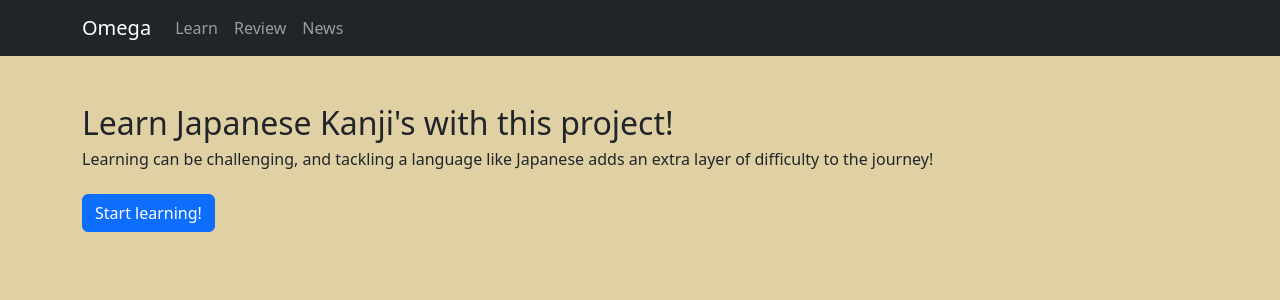
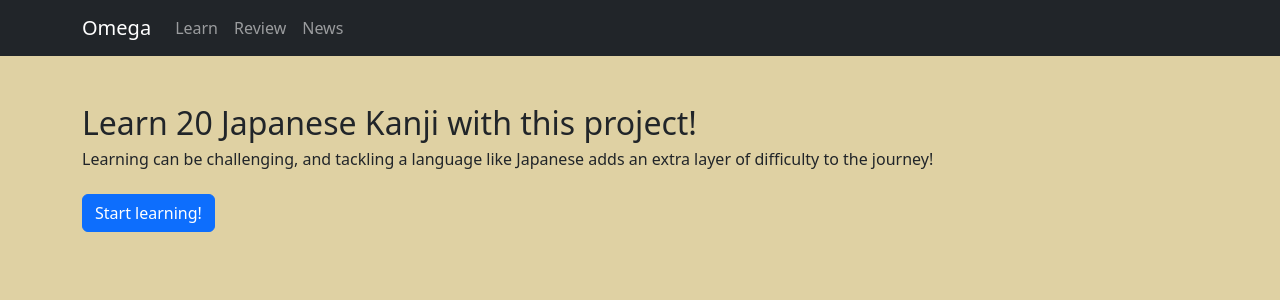
Before and after one commit to GiaxUp/kanji-guesser, a React (Vite) app: page / in a window 1280 px wide. Shown: the top 300 px of the page. Built offline with nearby package versions, Linux system fonts and the light colour scheme; no server answers.

Commit message:
fixed typo

```diff
--- a/src/pages/Home.tsx
+++ b/src/pages/Home.tsx
@@ -7,7 +7,7 @@ const Home = () => {
     <Container>
       <Row className="mt-5">
         <Col>
-          <h2>Learn Japanese Kanji's with this project!</h2>
+          <h2>Learn 20 Japanese Kanji with this project!</h2>
           <h6>
             Learning can be challenging, and tackling a language like Japanese adds an extra layer
             of difficulty to the journey!
--- a/src/pages/Learn.tsx
+++ b/src/pages/Learn.tsx
@@ -1,5 +1,7 @@
 import axios from "axios";
 
+// This fetch is used to save 20 kanji that
+// we will use later for another fetch to get proper data
 const options = {
   method: "GET",
   url: "https://kanjialive-api.p.rapidapi.com/api/public/search/advanced/",
```
